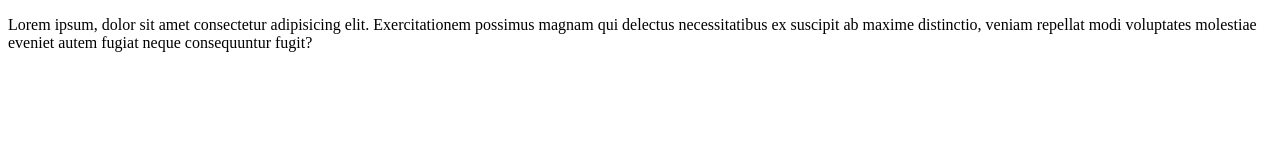
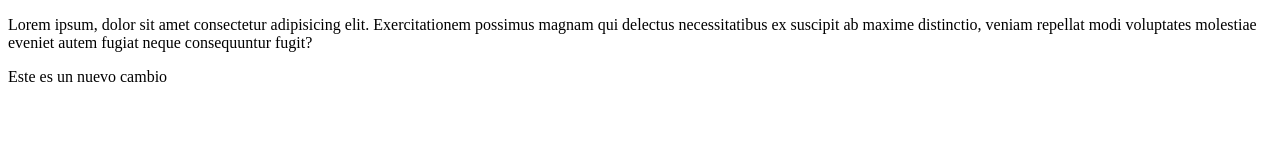
Before and after one commit to jackquispe/primer-proyecto, a plain HTML site: page index.html in a window 1280 px wide. Drawn offline with Linux system fonts and the light colour scheme.

Commit message:
Primer commit desde VS code

```diff
--- a/index.html
+++ b/index.html
@@ -8,6 +8,10 @@
 </head>
 <body>
     <p>Lorem ipsum, dolor sit amet consectetur adipisicing elit. Exercitationem possimus magnam qui delectus necessitatibus ex suscipit ab maxime distinctio, veniam repellat modi voluptates molestiae eveniet autem fugiat neque consequuntur fugit?</p>
-
+    <div>
+        <p>
+            Este es un nuevo cambio
+        </p>
+    </div>
 </body>
 </html>
```
Also changed, not shown: 1 other file.
